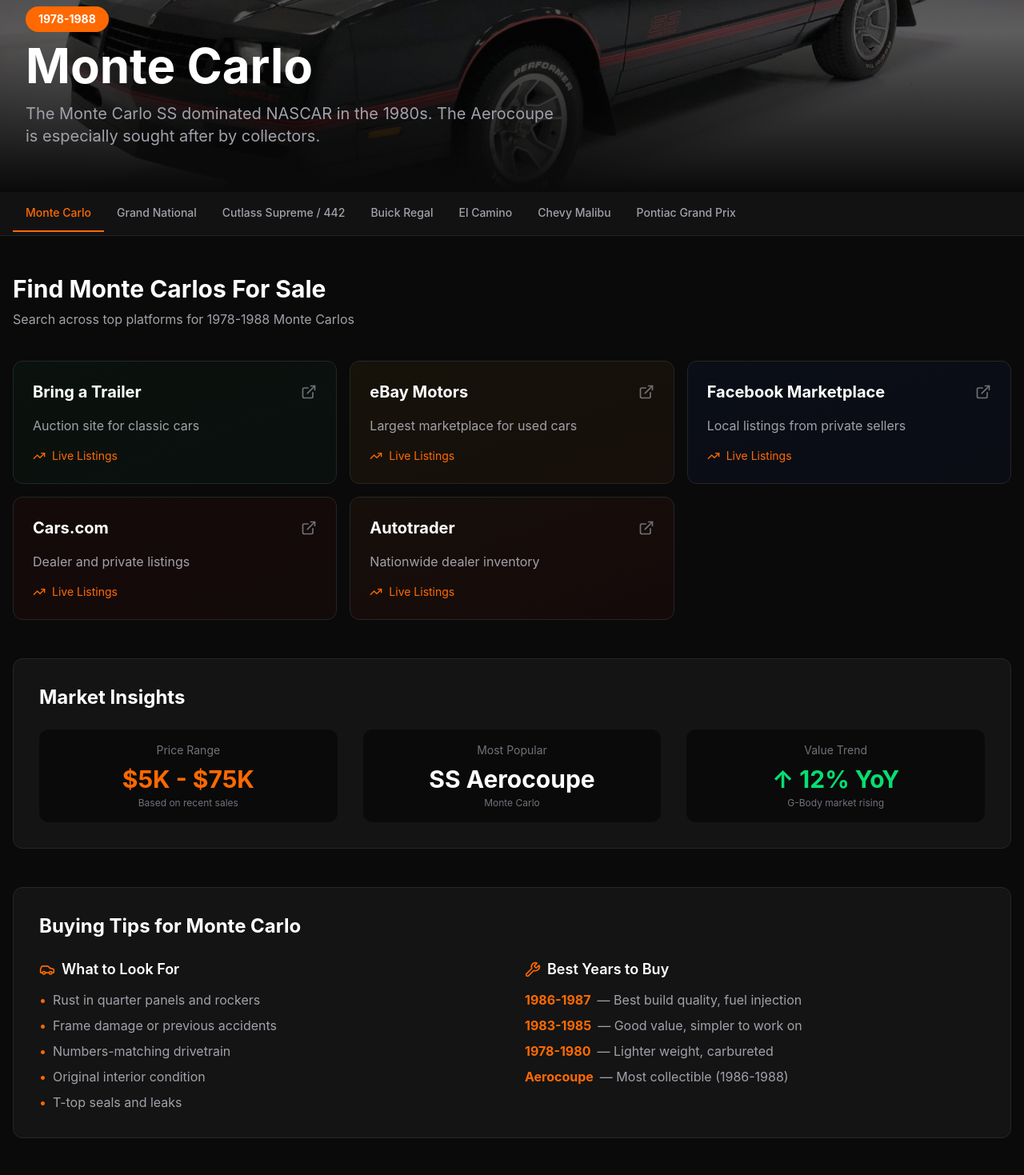
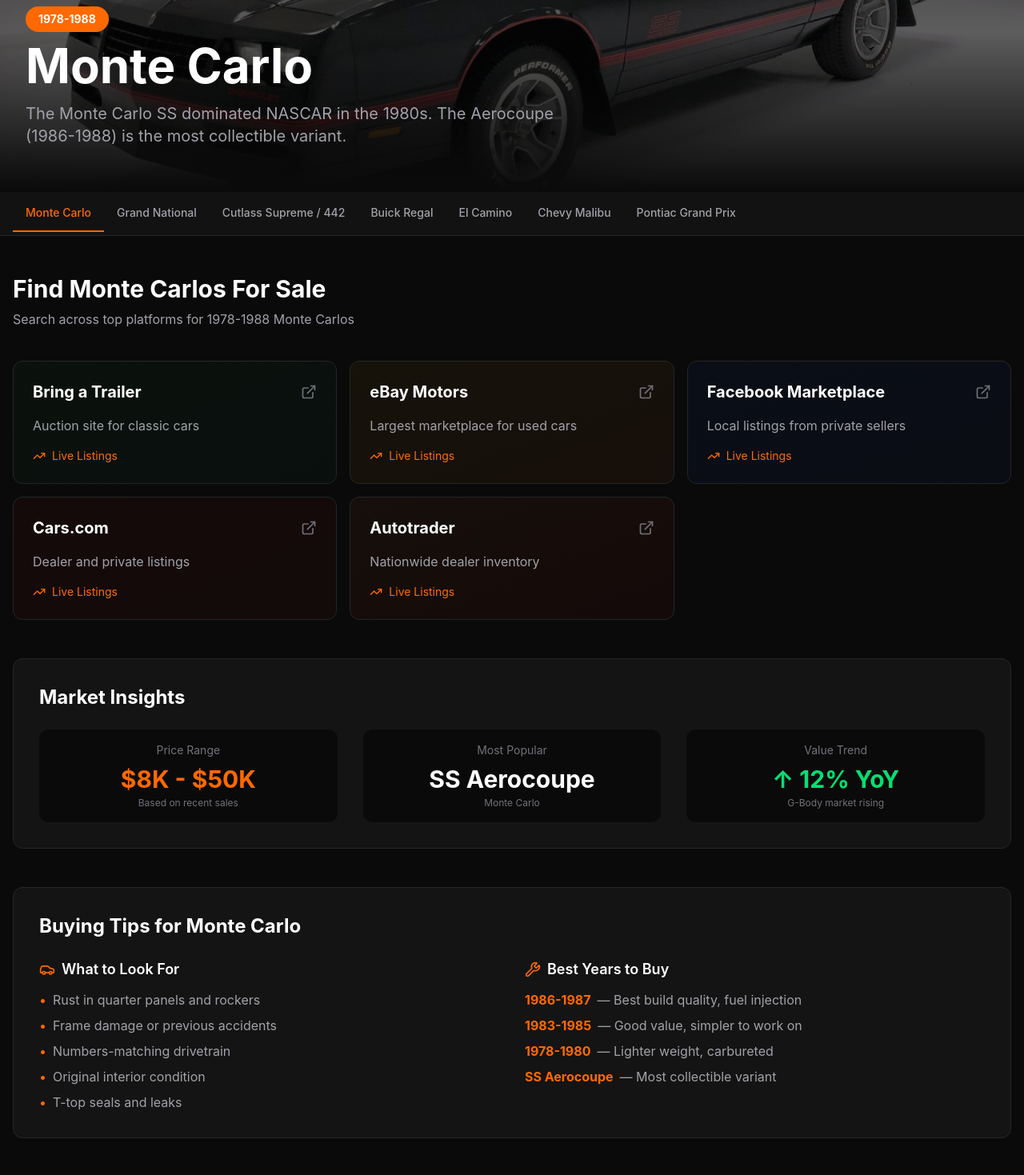
Before and after one commit to odporter/gbody-finder, a Next.js app: page /listings in a window 1280 px wide. Shown: the part 160-1629 px from the top of the page at 80% size. Built offline with nearby package versions, Linux system fonts and the light colour scheme.

Commit message:
Fix accurate model info - GNX for Grand National, Aerocoupe only for Monte Carlo, correct popular variants

```diff
--- a/src/app/listings/page.tsx
+++ b/src/app/listings/page.tsx
@@ -5,48 +5,62 @@ import Link from 'next/link';
 import { useSearchParams } from 'next/navigation';
 import { ExternalLink, TrendingUp, Wrench, Car } from 'lucide-react';
 
-const MODEL_CONFIGS: Record<string, { name: string; years: string; hero: string; description: string }> = {
+const MODEL_CONFIGS: Record<string, { name: string; years: string; hero: string; description: string; popular: string; priceRange: string }> = {
   'monte-carlo': {
     name: 'Monte Carlo',
     years: '1978-1988',
     hero: '/images/cars/monte-carlo-ss.jpg',
-    description: 'The Monte Carlo SS dominated NASCAR in the 1980s. The Aerocoupe is especially sought after by collectors.',
+    description: 'The Monte Carlo SS dominated NASCAR in the 1980s. The Aerocoupe (1986-1988) is the most collectible variant.',
+    popular: 'SS Aerocoupe',
+    priceRange: '$8K - $50K',
   },
   'grand-national': {
     name: 'Grand National',
     years: '1982-1987',
     hero: '/images/cars/grand-national.jpg',
-    description: 'Buick\'s turbocharged legend. The Grand National was the fastest production car in America in 1987.',
+    description: 'Buick\'s turbocharged legend. The GNX is the ultimate collectible, with only 547 built.',
+    popular: 'GNX',
+    priceRange: '$25K - $150K+',
   },
   'cutlass-supreme': {
     name: 'Cutlass Supreme / 442',
     years: '1978-1988',
     hero: '/images/cars/cutlass-442.jpg',
     description: 'Oldsmobile\'s muscle icon. The Hurst Olds and 442 are the most collectible variants.',
+    popular: 'Hurst Olds 442',
+    priceRange: '$10K - $45K',
   },
   'regal': {
     name: 'Buick Regal',
     years: '1978-1987',
     hero: '/images/cars/regal-t-type.jpg',
-    description: 'The T-Type Regal offered turbo performance before the Grand National made it famous.',
+    description: 'The T-Type offered turbo performance. The Grand National made the Regal chassis famous.',
+    popular: 'T-Type Turbo',
+    priceRange: '$8K - $35K',
   },
   'el-camino': {
     name: 'El Camino',
     years: '1978-1987',
     hero: '/images/cars/el-camino.jpg',
     description: 'Half car, half truck, all muscle. The SS Conquista is the most desirable trim.',
+    popular: 'SS Conquista',
+    priceRange: '$6K - $30K',
   },
   'malibu': {
     name: 'Chevy Malibu',
     years: '1978-1983',
     hero: '/images/cars/malibu.jpg',
-    description: 'The Malibu was the more affordable G-Body, but classic styling makes it a great platform for restoration.',
+    description: 'The Malibu was the budget G-Body. Great platform for LS swaps and restomods.',
+    popular: 'Classic Landau',
+    priceRange: '$5K - $20K',
   },
   'grand-prix': {
     name: 'Pontiac Grand Prix',
     years: '1978-1987',
     hero: '/images/cars/grand-prix.jpg',
-    description: 'Pontiac\'s personal luxury car. The LJ and SJ trims offer the most features.',
+    description: 'Pontiac\'s personal luxury car. The LJ and SJ trims are the most feature-loaded.',
+    popular: 'LJ Turbo',
+    priceRange: '$5K - $25K',
   },
 };
 
@@ -196,12 +210,12 @@ export default function ListingsPage() {
           <div className="grid md:grid-cols-3 gap-8">
             <div className="text-center p-4 bg-[var(--gb-dark)] rounded-xl">
               <div className="text-sm text-[var(--gb-text-muted)] mb-2">Price Range</div>
-              <div className="text-3xl font-bold text-orange-500">$5K - $75K</div>
+              <div className="text-3xl font-bold text-orange-500">{config.priceRange}</div>
               <div className="text-xs text-[var(--gb-text-muted)] mt-1">Based on recent sales</div>
             </div>
             <div className="text-center p-4 bg-[var(--gb-dark)] rounded-xl">
               <div className="text-sm text-[var(--gb-text-muted)] mb-2">Most Popular</div>
-              <div className="text-3xl font-bold">SS Aerocoupe</div>
+              <div className="text-3xl font-bold">{config.popular}</div>
               <div className="text-xs text-[var(--gb-text-muted)] mt-1">{config.name}</div>
             </div>
             <div className="text-center p-4 bg-[var(--gb-dark)] rounded-xl">
@@ -263,8 +277,8 @@ export default function ListingsPage() {
                   <span>— Lighter weight, carbureted</span>
                 </li>
                 <li className="flex items-start gap-2">
-                  <span className="text-orange-500 font-bold">Aerocoupe</span>
-                  <span>— Most collectible (1986-1988)</span>
+                  <span className="text-orange-500 font-bold">{config.popular}</span>
+                  <span>— Most collectible variant</span>
                 </li>
               </ul>
             </div>
```
